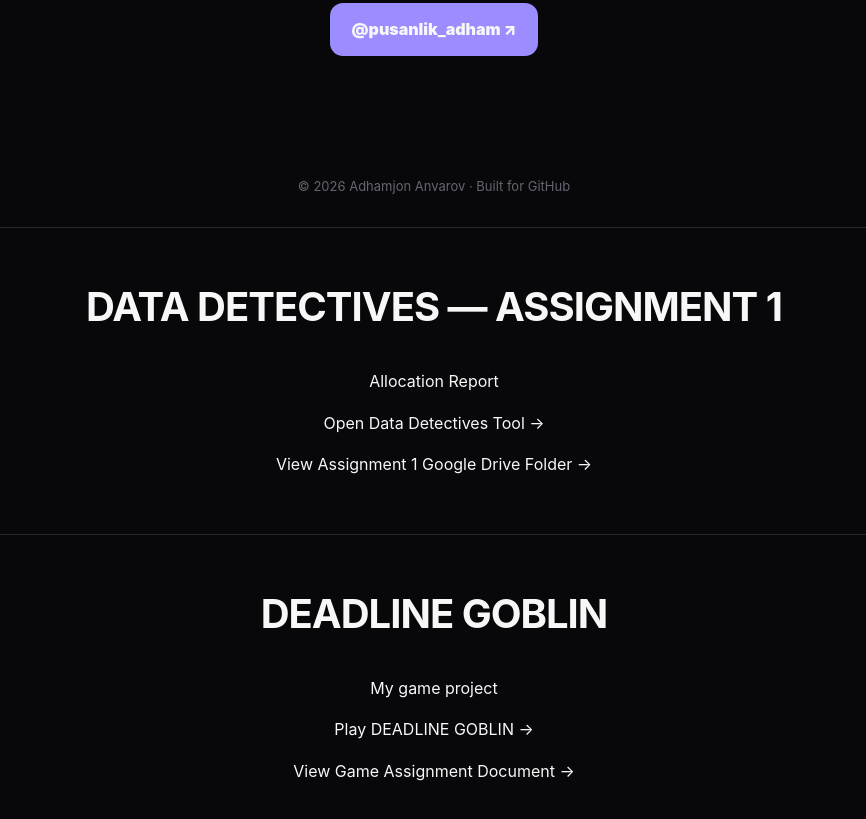
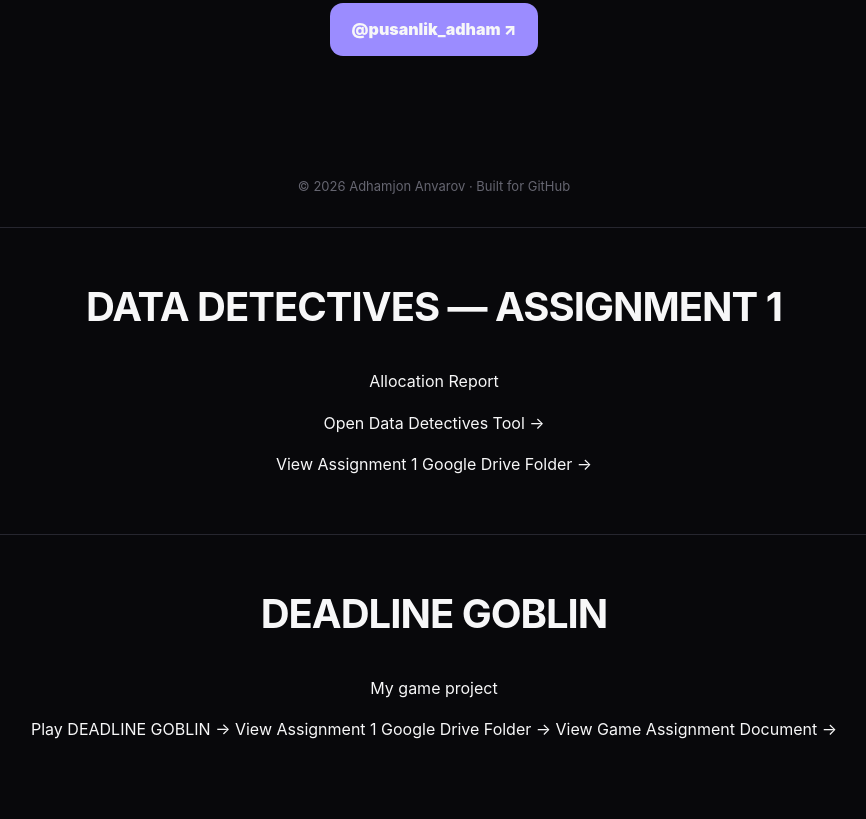
Before and after one commit to adhamjon5454/Portfolio, a plain HTML site: page index.html in a window 1280 px wide. Shown: the part 2941-3760 px from the top of the page, without its empty margins (206-1072 px from the left). Drawn offline with Linux system fonts and the light colour scheme.

Commit message:
Update index.html

```diff
--- a/index.html
+++ b/index.html
@@ -38,9 +38,9 @@
   <p>My game project</p>
   <a href="deadline_goblin.html" target="_blank">
     Play DEADLINE GOBLIN →
-  </a>
-  <p>
-    <a href="https://docs.google.com/document/d/1K1MOI4pvVihlRhYn68Ix13ThyorD8kZiji4nkVvTroE/edit?usp=sharing" target="_blank">
+  <a href="https://drive.google.com/drive/folders/1oowZ7PQizR-05zmnFu5zhNvcV5CIMc0a?usp=share_link" target="_blank">
+    View Assignment 1 Google Drive Folder →
+</a>
       View Game Assignment Document →
     </a>
   </p>
```
